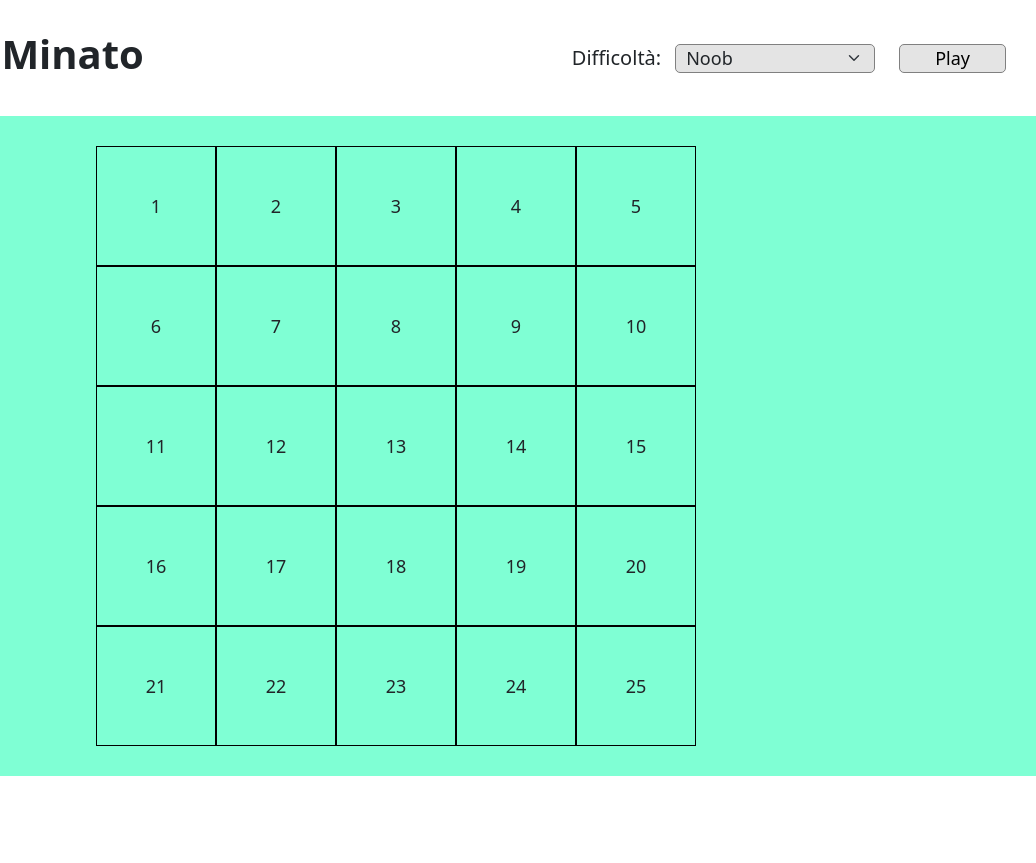
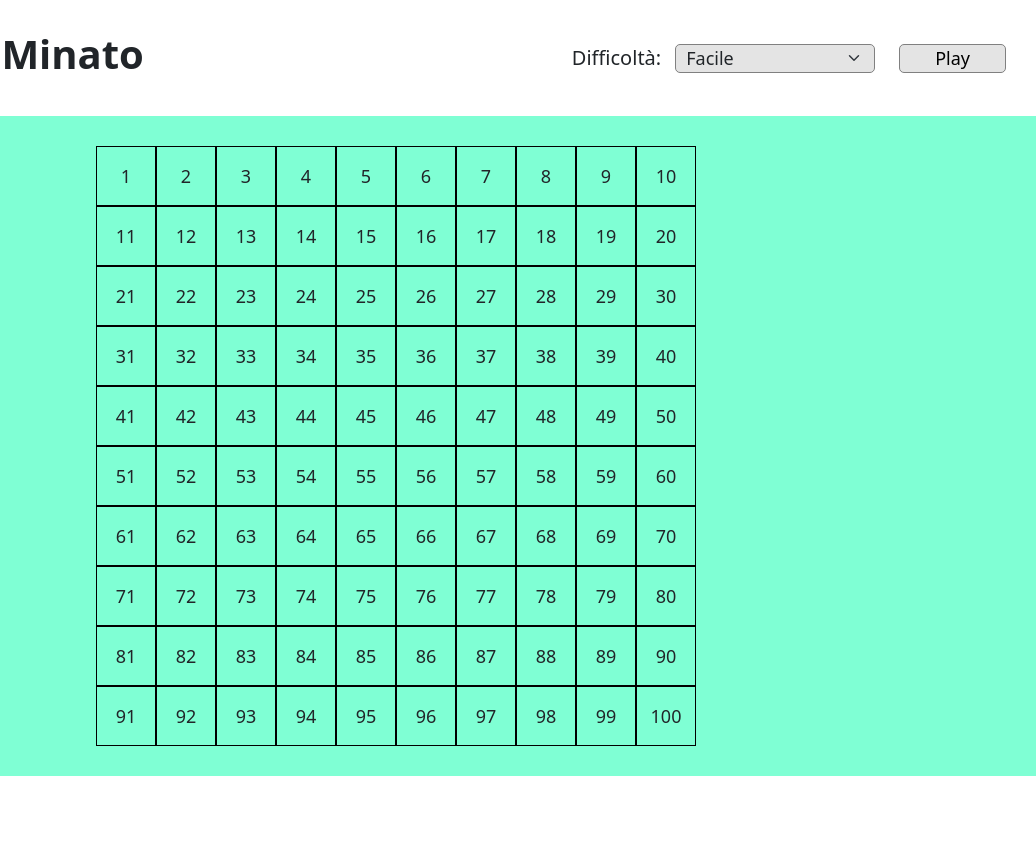
Before and after one commit to redihoxhaa/js-campominato-grid, a plain HTML site: page index.html in a window 1280 px wide. Both pictures are taken after a click on the button "Play". Shown: the full height of the page, 244-1280 px from the left. Drawn offline with nearby package versions, Linux system fonts and the light colour scheme.

Commit message:
feat: rettifica livelli

```diff
--- a/css/style.css
+++ b/css/style.css
@@ -75,8 +75,8 @@ ul.board .cell {
 }
 
 .cell.facile {
-    width: calc(100% / 7);
-    height: calc(100% / 7);
+    width: calc(100% / 10);
+    height: calc(100% / 10);
 }
 
 .cell.medio {
@@ -85,11 +85,11 @@ ul.board .cell {
 }
 
 .cell.difficile {
-    width: calc(100% / 10);
-    height: calc(100% / 10);
+    width: calc(100% / 7);
+    height: calc(100% / 7);
 }
 
-.cell.noob {
+.cell.pro {
     width: calc(100% / 5);
     height: calc(100% / 5);
 }
--- a/js/myscript.js
+++ b/js/myscript.js
@@ -25,8 +25,8 @@ function generateBoard(elementToAppendTo, loops, difficulty) {
 // OPERATIONS
 
 const board = document.querySelector(".board");
-const gameDifficulty = ["Noob", "Facile", "Medio", "Difficile"];
-const loopsArray = [25, 49, 81, 100];
+const gameDifficulty = ["Facile", "Medio", "Difficile", "Pro"];
+const loopsArray = [100, 81, 49, 25];
 const chooseDifficulty = document.getElementById("difficulty-selector");
 const playButton = document.getElementById("play-button");
 const callToAction = document.querySelector(".call-to-action");
@@ -45,21 +45,21 @@ playButton.addEventListener("click", function () {
     board.innerHTML = "";
 
     // Generazione board condizionale in base alla difficoltà
-    if (chooseDifficulty.value === gameDifficulty[0]) {
+    if (chooseDifficulty.value === gameDifficulty[3]) {
 
-        generateBoard(board, loopsArray[0], gameDifficulty[0]);
+        generateBoard(board, loopsArray[3], gameDifficulty[3]);
+
+    } else if (chooseDifficulty.value === gameDifficulty[2]) {
+
+        generateBoard(board, loopsArray[2], gameDifficulty[2]);
 
     } else if (chooseDifficulty.value === gameDifficulty[1]) {
 
         generateBoard(board, loopsArray[1], gameDifficulty[1]);
 
-    } else if (chooseDifficulty.value === gameDifficulty[2]) {
+    } else if (chooseDifficulty.value === gameDifficulty[0]) {
 
-        generateBoard(board, loopsArray[2], gameDifficulty[2]);
-
-    } else if (chooseDifficulty.value === gameDifficulty[3]) {
-
-        generateBoard(board, loopsArray[3], gameDifficulty[3]);
+        generateBoard(board, loopsArray[0], gameDifficulty[0]);
 
     }
 })
```
